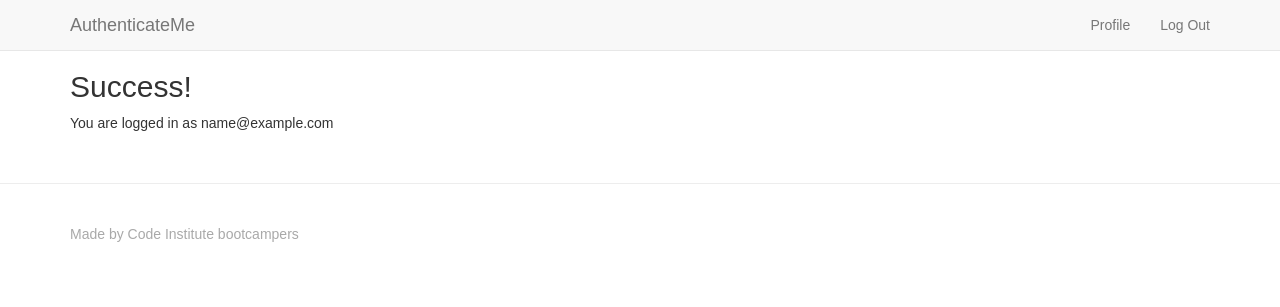
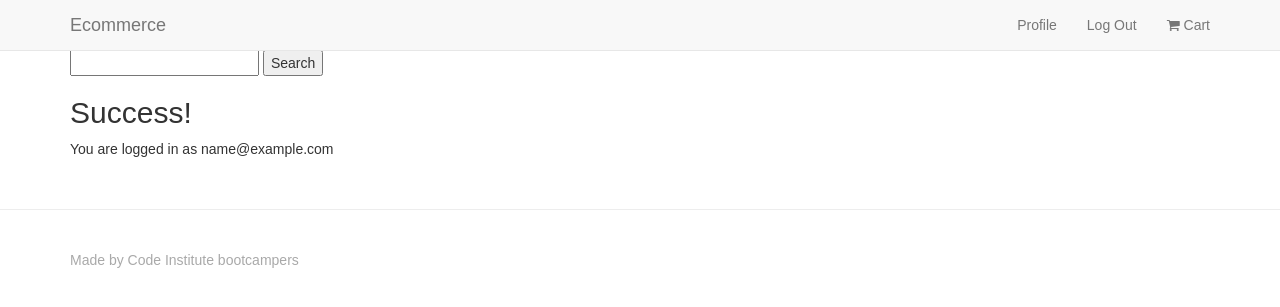
Before and after one commit to josep-pujol/learning_django-ecommerce, a Django app: page /accounts/profile/ in a window 1280 px wide. Shown: the top 307 px of the page. Run offline with Django 3.2, Linux system fonts and the light colour scheme; the visitor is signed in with stand-in values (Sample User, id 1); some libraries are stand-ins or nearby versions.

Commit message:
added search functionality in base.html

```diff
--- a/ecommerce/settings.py
+++ b/ecommerce/settings.py
@@ -130,6 +130,9 @@ USE_TZ = True
 # https://docs.djangoproject.com/en/1.11/howto/static-files/
 
 STATIC_URL = '/static/'
+STATICFILES_DIRS = (
+    os.path.join(BASE_DIR, 'static')
+)
 
 MEDIA_ROOT = os.path.join(BASE_DIR, 'media')
 MEDIA_URL = '/media/'
--- a/templates/base.html
+++ b/templates/base.html
@@ -5,8 +5,9 @@
     <meta charset="UTF-8">
     <meta name="viewport" content="width=device-width, initial-scale=1.0">
     <meta http-equiv="X-UA-Compatible" content="ie=edge">
-    <title>AuthenticateMe</title>
+    <title>Ecommerce</title>
     <link rel="stylesheet" href="https://cdnjs.cloudflare.com/ajax/libs/bootswatch/3.3.7/cerulean/bootstrap.min.css">
+    <link rel="stylesheet" href="{% static 'font-awesome/css/font-awesome.min.css' %}"/>
     <link rel="stylesheet" href="{% static 'css/custom.css' %}">
     <script src="https://cdnjs.cloudflare.com/ajax/libs/jquery/3.2.1/jquery.min.js"></script>
     <script src="https://cdnjs.cloudflare.com/ajax/libs/twitter-bootstrap/3.3.7/js/bootstrap.min.js"></script>
@@ -22,7 +23,7 @@
                     <span class="icon-bar"></span>
                     <span class="icon-bar"></span>
                 </button>
-                <a class="navbar-brand" href="/">AuthenticateMe</a>
+                <a class="navbar-brand" href="/">Ecommerce</a>
             </div>
             <div id="navbar" class="navbar-collapse collapse">
                 <ul class="nav navbar-nav navbar-right">
@@ -33,6 +34,14 @@
                         <li><a href="{% url 'register' %}">Register</a></li>
                         <li><a href="{% url 'login' %}">Log In</a></li>
                     {% endif %}
+                    <li>
+                        <a href="{% url 'view_cart' %}">
+                            <i class="fa fa-shopping-cart"></i> Cart
+                            {% if product_count > 0 %}
+                            <label class="badge badge-warning">{{ product_count }}</label>
+                            {% endif %}
+                        </a>
+                    </li>
                 </ul>
             </div>
         </div>
@@ -47,6 +56,12 @@
         </div>
     {% endif %}
     <div class="container">
+        <div class="display">
+            <form action="{% url 'search' %}" method="get">
+                <input type="text" name="q"/>
+                <button type="submit">Search</button>
+            </form>
+        </div>
         {% block content %} {% endblock %}
     </div>
     <footer>
```
